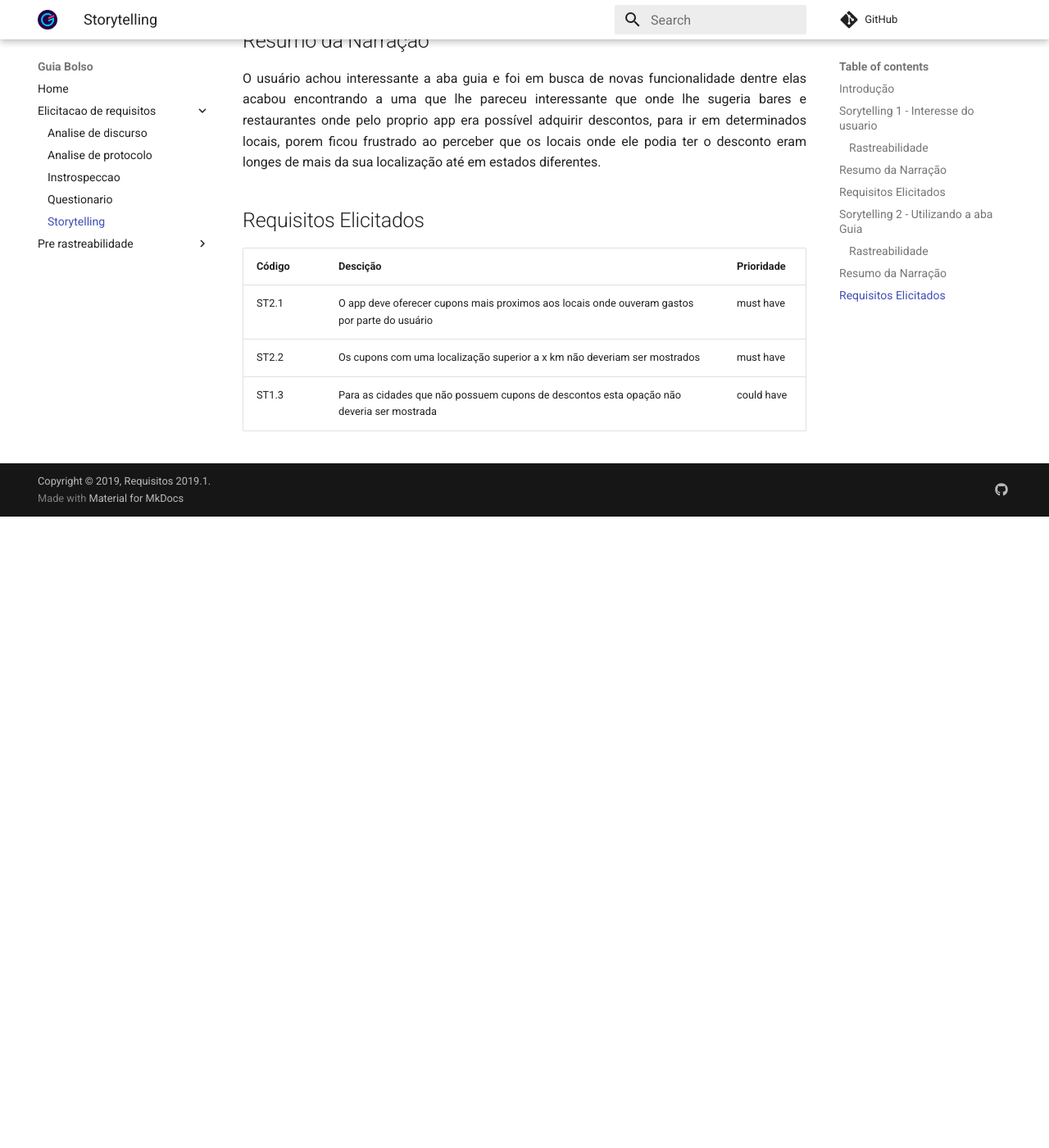
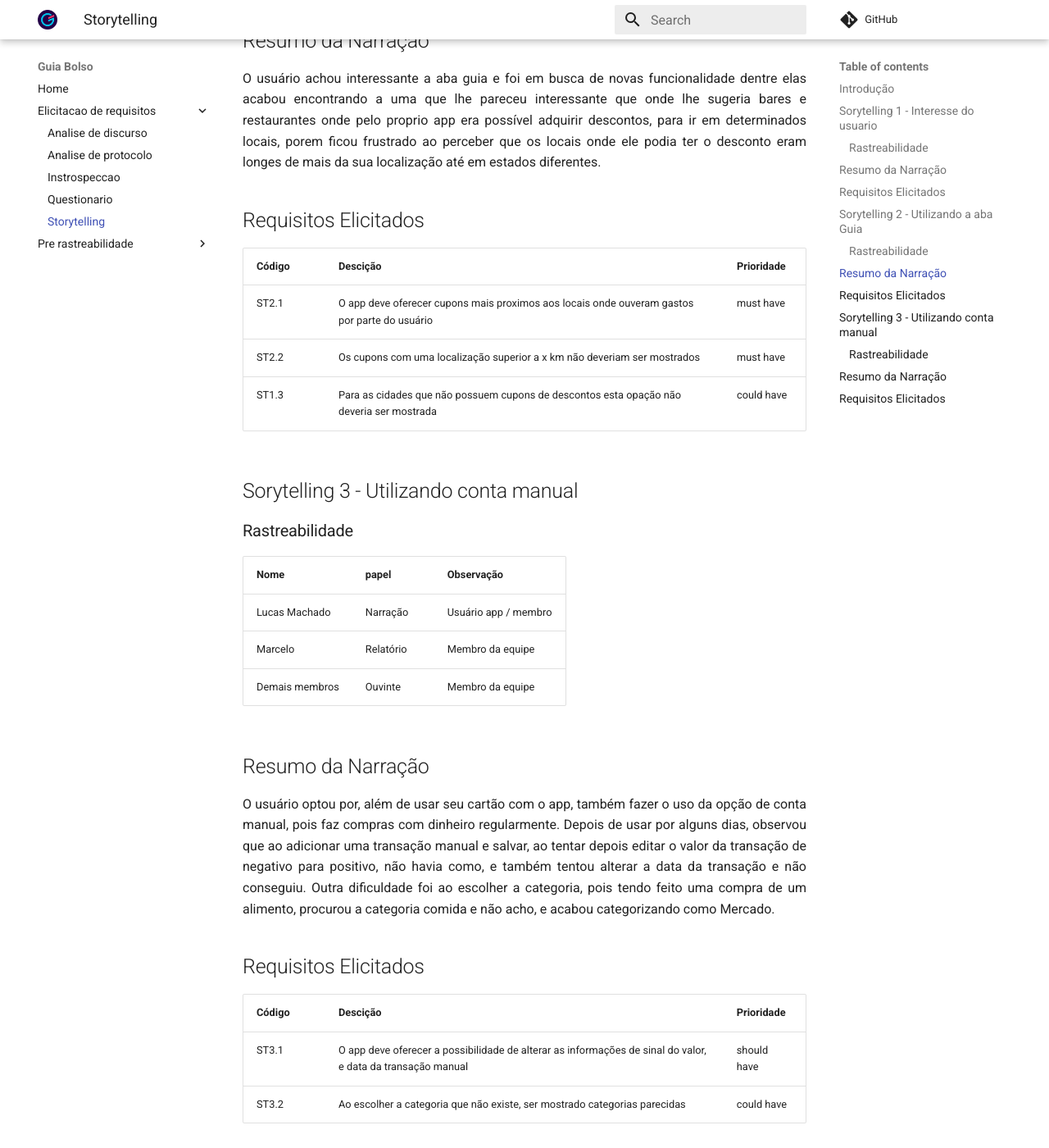
Before and after one commit to fga-disciplinas/2019.1-Guia-Bolso, an MkDocs documentation site: the page built from docs/elicitacao-de-requisitos/storytelling.md, in a window 1280 px wide and 1400 px high, scrolled down 1573 px. Shown: the whole window at 82% size. Built offline with MkDocs 1.6.1 and Material for MkDocs 9.7.7, drawn with Linux system fonts in a browser that asks for light colours; comment, search, counter and statistics services are not loaded; before the commit the page ends 2203 px from its top, so only the background shows below that.

Commit message:
Adicionado storytelling sobre conta manual
Co-authored-by: lucas <lmlucasmachadom@gmail.com>

```diff
--- a/docs/elicitacao-de-requisitos/storytelling.md
+++ b/docs/elicitacao-de-requisitos/storytelling.md
@@ -43,3 +43,28 @@
 | ST2.1 | O app deve oferecer cupons mais proximos aos locais onde ouveram gastos por parte do usuário | must  have |
 | ST2.2 | Os cupons com uma localização superior a x km não deveriam ser mostrados | must have |
 | ST1.3 | Para as cidades que não possuem cupons de descontos esta opação não deveria ser mostrada  | could have |
+
+## Sorytelling 3 - Utilizando conta manual
+
+### Rastreabilidade
+
+| Nome | papel | Observação |
+|--|--|--|
+| Lucas Machado | Narração | Usuário app / membro |
+| Marcelo | Relatório | Membro da equipe |
+| Demais membros | Ouvinte | Membro da equipe |
+
+## Resumo da Narração
+
+<p aling= "justify"> O usuário optou por, além de usar seu cartão com o app, também fazer o uso
+da opção de conta manual, pois faz compras com dinheiro regularmente. Depois de usar por alguns dias, observou que ao adicionar uma transação manual e salvar,
+ao tentar depois editar o valor da transação de negativo para positivo, não havia como, e também
+tentou alterar a data da transação e não conseguiu.
+Outra dificuldade foi ao escolher a categoria, pois tendo feito uma compra de um alimento, procurou a categoria comida e não acho, e acabou categorizando como Mercado.</p>
+
+## Requisitos Elicitados
+
+| Código | Descição | Prioridade |
+| -- | -- | -- |
+| ST3.1 | O app deve oferecer a possibilidade de alterar as informações de sinal do valor, e data da transação manual | should  have |
+| ST3.2 | Ao escolher a categoria que não existe, ser mostrado categorias parecidas | could have |
```
